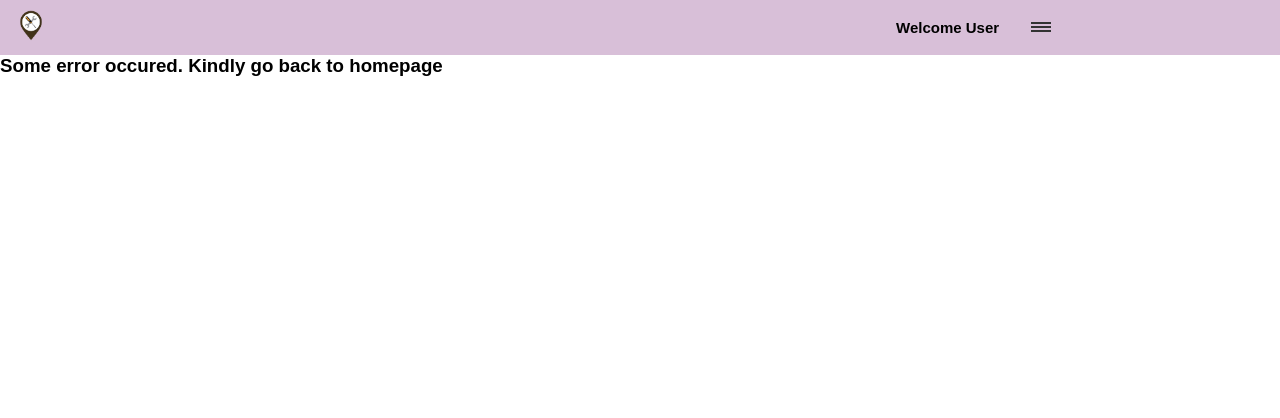
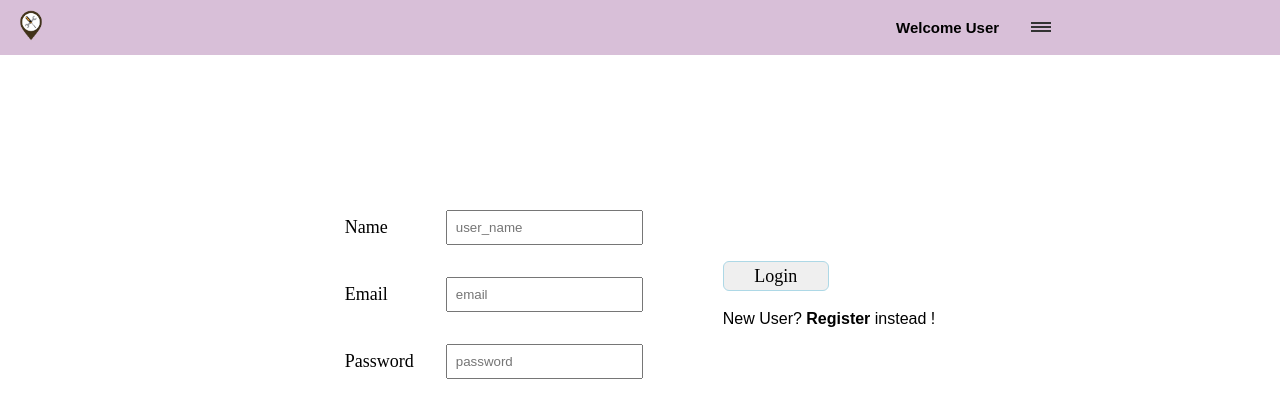
Before and after one commit to reema-susanroy/reema-susanroy-capstone-project, a React (Create React App) app: page / in a window 1280 px wide. Shown: the top 418 px of the page. Built offline with nearby package versions, Linux system fonts and the light colour scheme; no server answers.

Commit message:
Implement Login page

```diff
--- a/src/App.js
+++ b/src/App.js
@@ -5,6 +5,7 @@ import ServiceDetailsPage from './pages/ServiceDetailsPage/ServiceDetailsPage';
 import ProvidersPage from './pages/ProvidersPage/ProvidersPage';
 import ProviderDetailsPage from './pages/ProviderDetailsPage/ProviderDetailsPage';
 import Booking from './pages/Booking/Booking';
+import Login from './pages/Login/Login';
 
 function App() {
   return (
@@ -12,7 +13,8 @@ function App() {
       <BrowserRouter>
         <Header />
         <Routes>
-          <Route path='/' element={<HomePage />} />
+        <Route path='/' element={<Login />} />
+          <Route path='/home' element={<HomePage />} />
           <Route path='/services' element={<HomePage />} />
           <Route path='/services/:serviceId' element = {<ServiceDetailsPage /> } />
           {/* <Route path='/providers' element={<ProvidersPage />} /> */}
--- a/src/components/Header/Header.jsx
+++ b/src/components/Header/Header.jsx
@@ -1,7 +1,9 @@
 import { Link } from "react-router-dom";
 import { useState } from "react";
 import './Header.scss';
-import logo from '../../assets/images/slogan.png'
+import logo from '../../assets/images/slogan.png';
+import { NavLink } from "react-router-dom";
+
 function Header() {
     const [isMenuOpen, setIsMenuOpen] = useState(false);
     const toggleMenu = () => {
@@ -11,20 +13,20 @@ function Header() {
         <header>
             <nav className='navbar'>
                 <div className='navbar__logo'>
-                    <Link to="/">
+                    <NavLink  to="/">
                         <div className="navbar__logo--cont">
                         <img className='navbar__logo--image' src={logo} alt='logo' />
                         </div>
-                    </Link>
+                    </NavLink >
                 </div>
                 <div className='navbar__side-container'>
                     <h2 className='navbar__welcome'> Welcome User</h2>
                     <ul className="navbar__menu">
                         <li className="navbar__menu--item">
-                            <Link to="/home" className="navbar__menu--link">Home</Link>
+                            <NavLink  to="/home" className="navbar__menu--link" activeClassName="active">Home</NavLink >
                         </li>
                         <li className="navbar__menu--item">
-                            <Link to="/about" className="navbar__menu--link">About</Link>
+                            <NavLink  to="/about" className="navbar__menu--link" activeClassName="active">About</NavLink >
                         </li>
                     </ul>
                     <div className='navbar__dropdown'>
@@ -35,10 +37,10 @@ function Header() {
                         </div>
                         <ul className={`navbar__dropdown--links ${isMenuOpen ? 'open' : ''}`}>
                         <li className="navbar-item">
-                            <Link to="/home" className="navbar__dropdown--link">Option 1</Link>
+                            <NavLink  to="/home" className="navbar__dropdown--link">Option 1</NavLink >
                         </li>
                         <li className="navbar-item">
-                            <Link to="/about" className="navbar__dropdown--link">Option 2</Link>
+                            <NavLink  to="/about" className="navbar__dropdown--link">Option 2</NavLink >
                         </li>
                     </ul>
 
--- /dev/null
+++ b/src/pages/Login/Login.jsx
@@ -0,0 +1,75 @@
+import React, { useState } from 'react';
+import axios from 'axios';
+import './Login.scss';
+import { Link, NavLink, useNavigate } from 'react-router-dom';
+
+function Login() {
+    const navigate=useNavigate();
+    const [formData, setFormData] = useState({
+        user_name: '',
+        contact_email: '',
+        password: ''
+    });
+    const [success, setSuccess] =useState(true);
+
+    const handleChange = (e) => {
+        setFormData({ ...formData, [e.target.name]: e.target.value });
+    };
+
+    const handleSubmit = async (e) => {
+        e.preventDefault();
+        console.log("clicked")
+        try {
+            const response = await axios.post(`${process.env.REACT_APP_BASE_URL}/api/login`, formData);
+            console.log(response.data);
+            setSuccess(true);
+            if (response.data.message && response.data.message.includes("Login Successful")) {
+                navigate('/services');
+
+            }
+        } catch (error) {
+            setSuccess(false);
+            console.error('Registration failed:', error);
+        }
+    };
+
+    // const handleLogin = () =>{
+    //     // Link to='/services'
+    // }
+    return (
+        <div className="login-container">
+        <form onSubmit={handleSubmit} className='login__form'>
+            <section className='login__form__cont'>
+                <div className='login__form__cont--div'>
+                    <label htmlFor="" className='login__form--label'> Name</label>
+
+                        <input className='login__form--input' type="text" name="user_name" placeholder='user_name' value={formData.user_name} onChange={handleChange} />
+                </div>
+
+                <div className='login__form__cont--div'>
+                    <label htmlFor="" className='login__form--label'> Email</label>
+                        <input className='login__form--input' type="email" name="contact_email" placeholder="email" value={formData.contact_email} onChange={handleChange} />
+                </div>
+
+                <div className='login__form__cont--div'>
+                    <label htmlFor="" className='login__form--label'> Password</label>
+                        <input className='login__form--input' type="password" name="password" placeholder="password" value={formData.password} onChange={handleChange} />
+                </div>
+
+            </section>
+            <section className='login__form--button'>
+                <button className='login__form--button--item' type="submit" >Login</button>
+                <p className='login__form--button--text'> New User? <strong><NavLink to={'/register'} className='login__form--button--navink'>Register</NavLink> </strong> instead !</p>
+            </section>
+
+            {!success &&
+                <div> <p>Please check the </p></div>
+            }
+        </form>
+    </div>
+
+    );
+    // };
+
+}
+export default Login;
--- /dev/null
+++ b/src/pages/Login/Login.scss
@@ -0,0 +1,96 @@
+@use '../../styles/partials/mixins'as*;
+
+.login__form{
+    display: flex;
+    flex-direction: column;
+    gap: 3rem;
+
+    @include tablet{
+        flex-direction: row;
+    }
+    &__cont{
+        display: flex;
+        flex-direction: column;
+        margin: auto auto;
+        gap: 2rem;
+
+        &--div{
+            // align-self: center;
+            display: flex;
+        }
+    }
+
+}
+// .login__form__cont{
+//     display: flex;
+//     flex-direction: column;
+//     margin: auto auto;
+// }
+
+.login-container {
+    display: flex;
+    justify-content: center;
+    align-items: center;
+    height: 70vh; /* Adjust as needed */
+
+    @include tablet{
+        height: 60vh;
+    }
+}
+
+form {
+    // width: 300px; /* Adjust the width of the form */
+    /* Add other styles as needed */
+}
+
+.login__form--label{
+    font-size: 18px;
+    margin-right: 2rem;
+    width: 100%;
+    font-family: cursive;
+    align-items: center;
+    display: flex;
+}
+.login__form--input{
+    padding: .5rem;
+}
+
+.login__form--button{
+    align-items: flex-start;
+    display: flex;
+    margin-left: 2rem;
+    display: flex;
+    flex-direction: column;
+    justify-content: flex-start;
+    gap: 1.2rem;
+    @include tablet{
+        // align-items: center;
+        // align-items: start;
+        justify-content: center;
+    }
+
+    &--item{
+        font-size: 18px;
+        font-family: cursive;
+        text-decoration: none;
+        color: black;
+        border: 1px solid lightblue;
+        padding: .2rem .5rem;
+        width: 50%;
+        border-radius: 6px;
+        text-align: center;
+    }
+
+    &--text{
+
+    }
+    &--navink{
+        // list-style-type: none;
+        text-decoration: none;
+        color: black;
+        cursor: pointer;
+        &:hover{
+            color: blue;
+        }
+    }
+}
```
